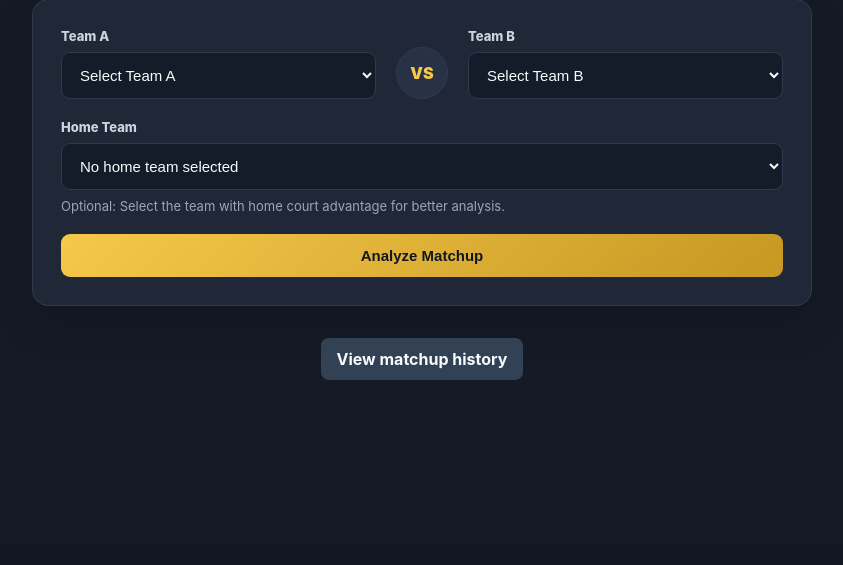
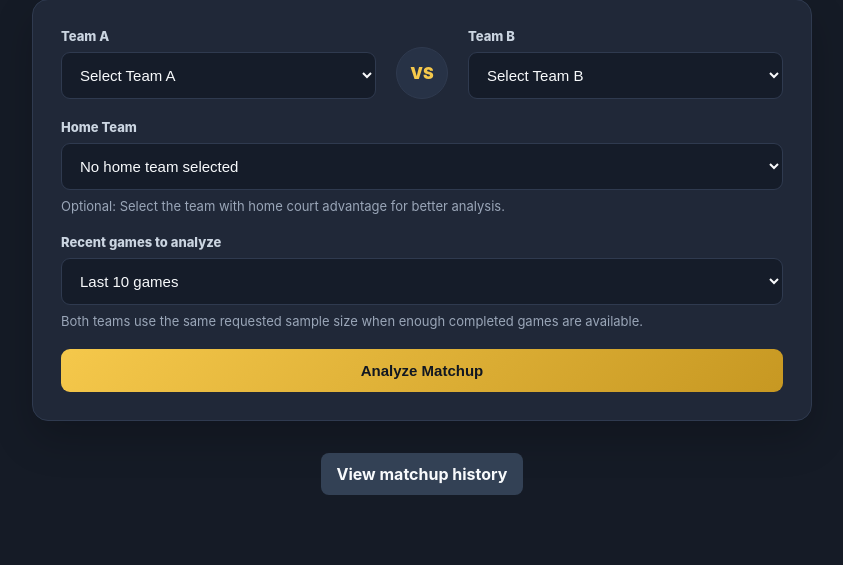
Before and after one commit to krugereth/nba_matchup_analyzer, a Flask app: page / in a window 1280 px wide. Shown: the part 255-820 px from the top of the page, without its empty margins (218-1061 px from the left). Before the commit the page ends 635 px from the top, so only its background shows below. Run offline with Flask 3, Linux system fonts and the light colour scheme.

Commit message:
add recent game sample size selector

```diff
--- a/app.py
+++ b/app.py
@@ -45,6 +45,7 @@
     "Utah Jazz",
     "Washington Wizards",
 ]
+GAMES_LIMIT_OPTIONS = {5, 10, 15}
 
 
 @app.route("/", methods=["GET"])
@@ -57,6 +58,7 @@
     team_a_name = request.form.get("team_a")
     team_b_name = request.form.get("team_b")
     home_team = request.form.get("home_team")
+    games_limit_value = request.form.get("games_limit", "10")
 
     if not team_a_name or not team_b_name:
         return render_template(
@@ -79,13 +81,22 @@
             suggestion="Go back and select both teams using the dropdown menus."
         ), 400
 
+    if games_limit_value not in {str(limit) for limit in GAMES_LIMIT_OPTIONS}:
+        return render_template(
+            "error.html",
+            message="Please choose 5, 10, or 15 recent games.",
+            suggestion="Go back and select a valid sample size."
+        ), 400
+
+    games_limit = int(games_limit_value)
+
     if home_team not in [team_a_name, team_b_name]:
         home_team = None
 
     try:
         team_lookup = get_team_lookup()
-        team_a_summary = build_team_summary(team_a_name, team_lookup)
-        team_b_summary = build_team_summary(team_b_name, team_lookup)
+        team_a_summary = build_team_summary(team_a_name, team_lookup, games_limit)
+        team_b_summary = build_team_summary(team_b_name, team_lookup, games_limit)
 
         matchup = build_matchup_result(team_a_summary, team_b_summary, home_team)
 
--- a/services/nba_api.py
+++ b/services/nba_api.py
@@ -126,13 +126,13 @@
     return final_games
 
 
-def build_team_summary(team_name, team_lookup):
+def build_team_summary(team_name, team_lookup, games_limit=10):
     team_name = TEAM_NAME_ALIASES.get(team_name, team_name)
     if team_name not in team_lookup:
         raise ValueError(f"Could not find team: {team_name}")
 
     team_id = team_lookup[team_name]
-    games = get_recent_games_for_team(team_id)
+    games = get_recent_games_for_team(team_id, limit=games_limit)
 
     if len(games) < 3:
         raise ValueError(f"Not enough recent completed games for {team_name}")
--- a/templates/index.html
+++ b/templates/index.html
@@ -42,6 +42,16 @@
                     <option value="">No home team selected</option>
                 </select>
                 <p class="helper-text">Optional: Select the team with home court advantage for better analysis.</p>
+            </div>
+
+            <div class="form-column full-width">
+                <label for="games_limit">Recent games to analyze</label>
+                <select name="games_limit" id="games_limit">
+                    <option value="5">Last 5 games</option>
+                    <option value="10" selected>Last 10 games</option>
+                    <option value="15">Last 15 games</option>
+                </select>
+                <p class="helper-text">Both teams use the same requested sample size when enough completed games are available.</p>
             </div>
 
             <button type="submit" class="primary-button">Analyze Matchup</button>
```
Also changed, not shown: tests/test_app.py (+27 -4 lines), tests/test_nba_api.py (+23 -0 lines), README.md.
